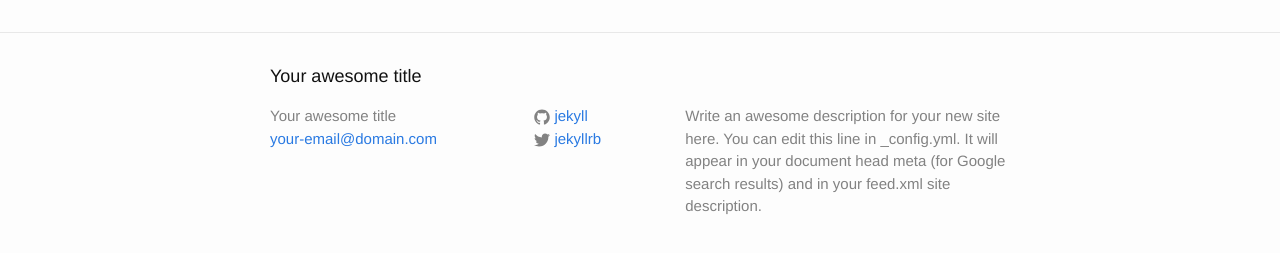
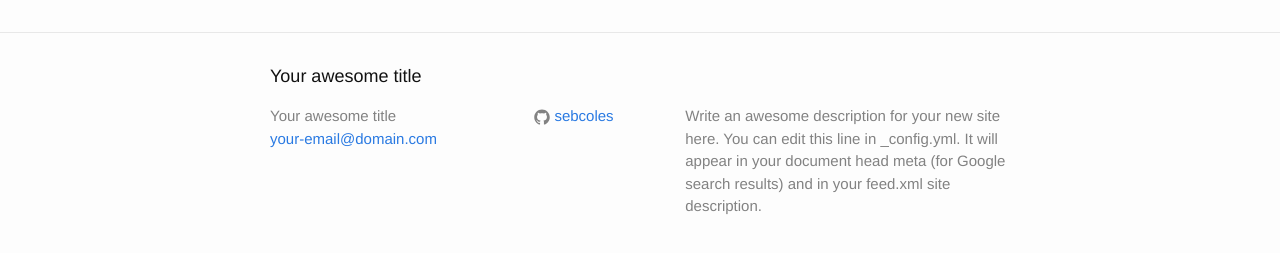
Before and after one commit to sebcoles/sebcoles.github.io, a Jekyll site: the page built from index.html, in a window 1280 px wide. Shown: the part 264-517 px from the top of the page. Built offline with Jekyll 4.4.1, drawn with Linux system fonts in a browser that asks for light colours.

Commit message:
Update _config.yml

```diff
--- a/_config.yml
+++ b/_config.yml
@@ -5,10 +5,9 @@
   Write an awesome description for your new site here. You can edit this
   line in _config.yml. It will appear in your document head meta (for
   Google search results) and in your feed.xml site description.
-baseurl: "/example" # the subpath of your site, e.g. /blog/
-url: "http://jekyll.github.io" # the base hostname & protocol for your site
-twitter_username: jekyllrb
-github_username:  jekyll
+baseurl: "/projects" # the subpath of your site, e.g. /blog/
+url: "http://secoles.github.io" # the base hostname & protocol for your site
+github_username:  sebcoles
 
 # Build settings
 markdown: kramdown
```
